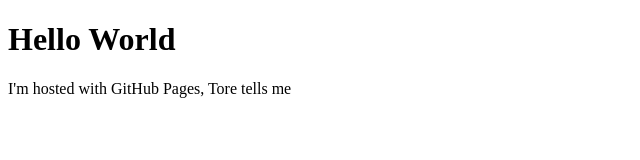
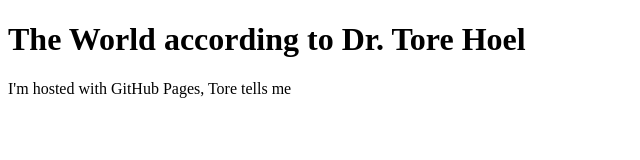
Before and after one commit to torehoeloslo/torehoeloslo.github.io, a plain HTML site: page index.html in a window 1280 px wide. Shown: the whole page, without its empty margins (0-640 px from the left). Drawn offline with Linux system fonts and the light colour scheme.

Commit message:
Update index.html

```diff
--- a/index.html
+++ b/index.html
@@ -4,7 +4,7 @@
 
 <body>
 
-<h1>Hello World</h1>
+<h1>The World according to Dr. Tore Hoel</h1>
 
 <p>I'm hosted with GitHub Pages, Tore tells me</p>
 
```
